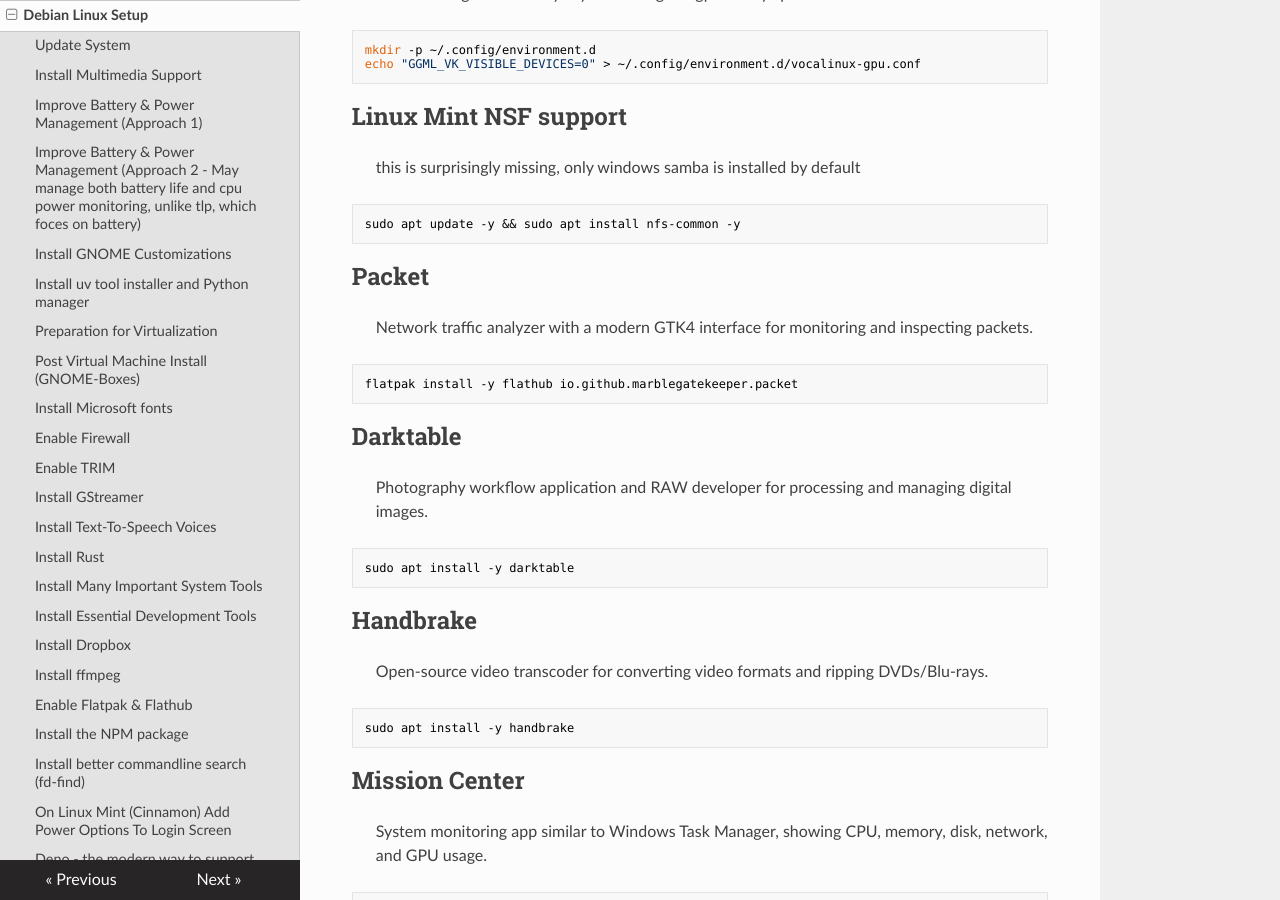
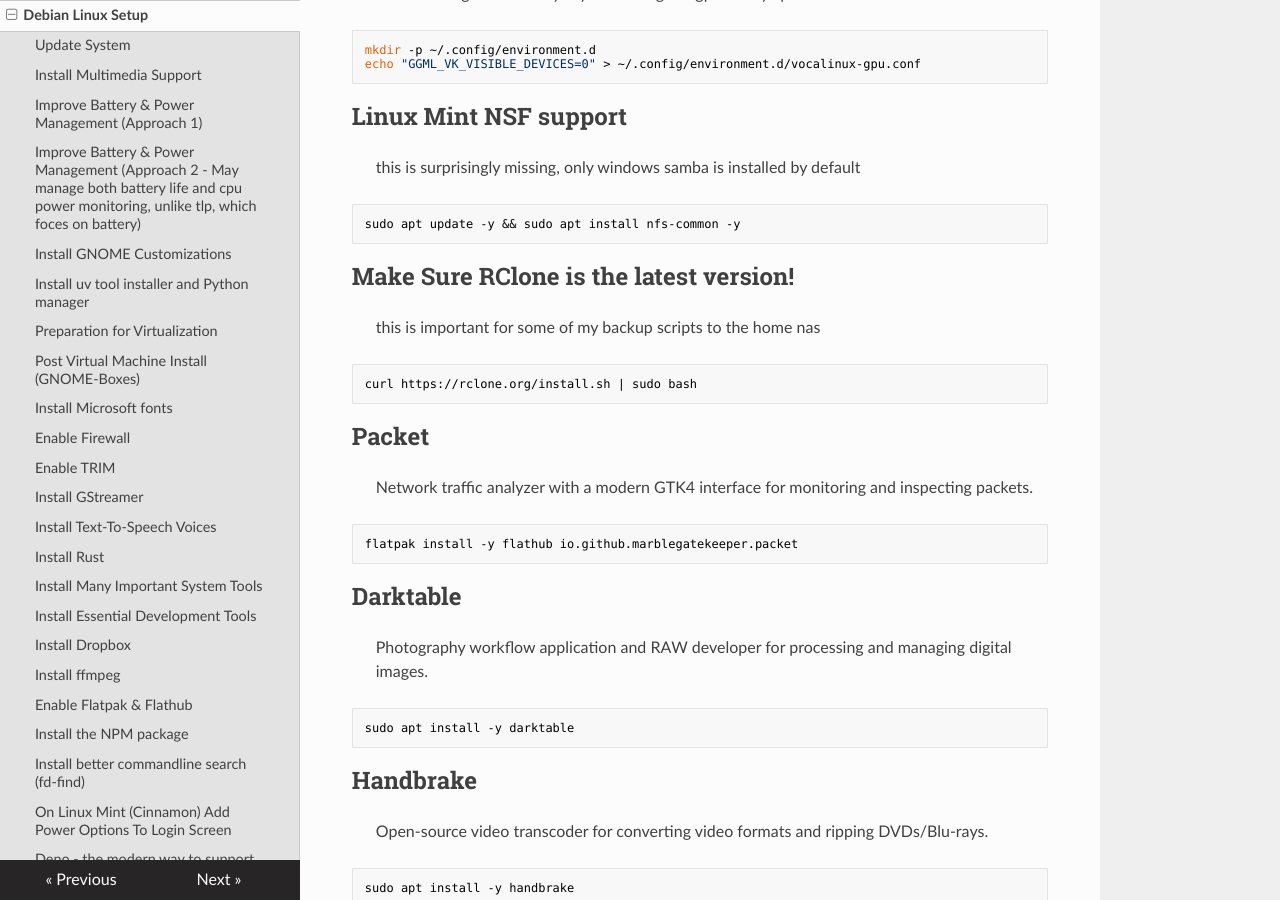
Before and after one commit to travisseymour/useful_stuff, an MkDocs documentation site: the page built from docs/debian_setup.md, in a window 1280 px wide and 900 px high, scrolled down 8897 px. Built offline with MkDocs 1.6.1, drawn with Linux system fonts in a browser that asks for light colours; nearby versions of some CDN libraries.

Commit message:
added check for latest rclone

````diff
--- a/docs/debian_setup.md
+++ b/docs/debian_setup.md
@@ -417,6 +417,14 @@
 
 ```bash
 sudo apt update -y && sudo apt install nfs-common -y
+```
+
+## Make Sure RClone is the latest version!
+
+> this is important for some of my backup scripts to the home nas
+
+```bash
+curl https://rclone.org/install.sh | sudo bash
 ```
 
 ## Packet
````
Also changed, not shown: 1 other file.
